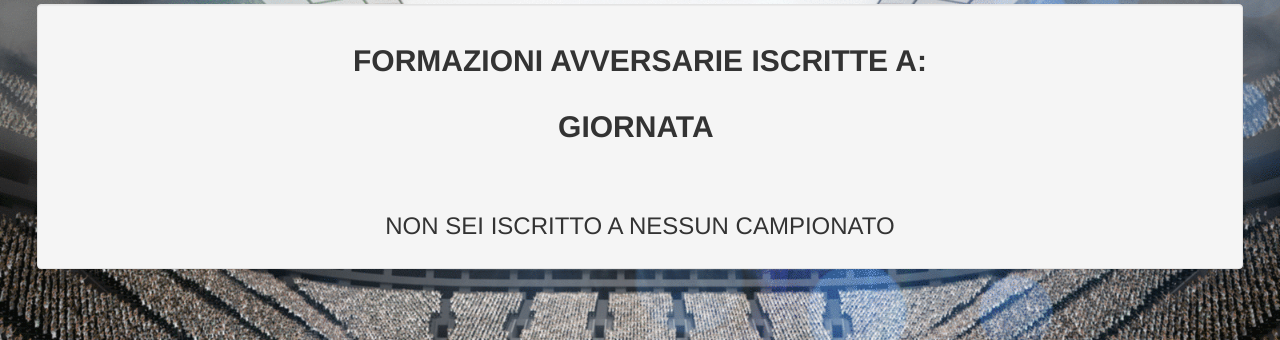
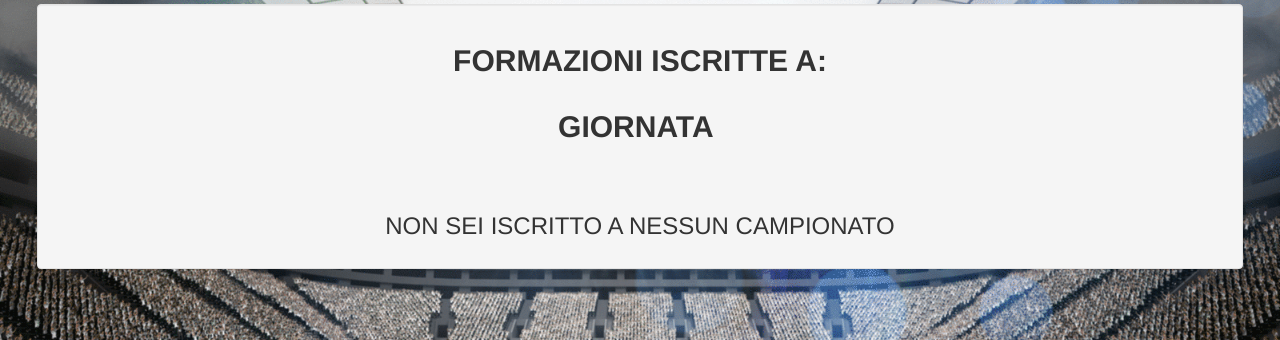
Before and after one commit to locatellivan/fantacalcetto, a PHP site: page /index.php?op=formazioniIscritte in a window 1280 px wide. Shown: the part 155-495 px from the top of the page. Run offline with PHP 8.4, Linux system fonts and the light colour scheme; the visitor is signed in with stand-in values (Sample User, id 1); data that the repository does not hold is empty; some libraries are stand-ins or nearby versions.

Commit message:
Cambiamento TITOLO PAGINA

```diff
--- a/php/formazioniIscritte.php
+++ b/php/formazioniIscritte.php
@@ -12,7 +12,7 @@
 																 .":".$cid->error."</p>");
 	$numGior=$numero->fetch_row();
 
-	echo "<h2 align='center'><b>FORMAZIONI AVVERSARIE ISCRITTE A:<br/><br/>
+	echo "<h2 align='center'><b>FORMAZIONI ISCRITTE A:<br/><br/>
 				GIORNATA&nbsp;$numGior[0]</b></h3><br/><br/>";
 
 		// Salvo in una variabile il nome della squadra loggata
```
